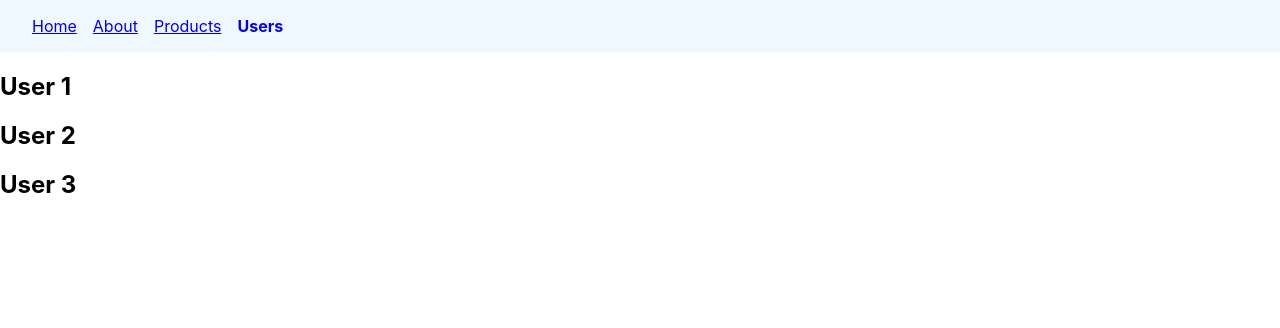
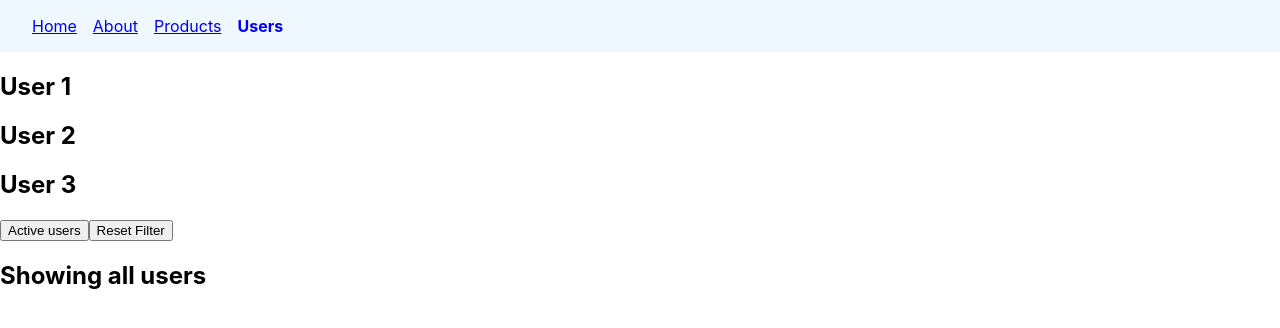
Before and after one commit to NeatCode101/React-Router, a React (Create React App) app: page /users in a window 1280 px wide. Shown: the top 328 px of the page. Built offline with nearby package versions, Linux system fonts and the light colour scheme.

Commit message:
search params

```diff
--- a/src/components/Users.jsx
+++ b/src/components/Users.jsx
@@ -1,13 +1,20 @@
 import React from 'react';
-import { Link, Outlet } from 'react-router-dom';
+import { Outlet, useSearchParams } from 'react-router-dom';
 
 const Users = () => {
+  const [searchParams, setSearchParams] = useSearchParams();
+  const showActiveUsers = searchParams.get('filter') === 'active';
   return (
     <div>
       <h2>User 1</h2>
       <h2>User 2</h2>
       <h2>User 3</h2>
       <Outlet />
+      <div>
+        <button onClick={() => setSearchParams({ filter: 'active' })}>Active users</button>
+        <button onClick={() => setSearchParams({})}>Reset Filter</button>
+      </div>
+      {showActiveUsers ? <h2>Showing active user</h2> : <h2>Showing all users</h2>}
     </div>
   );
 };
```
Also changed, not shown: 1 other file (tests, documents, lock files or other folders).
